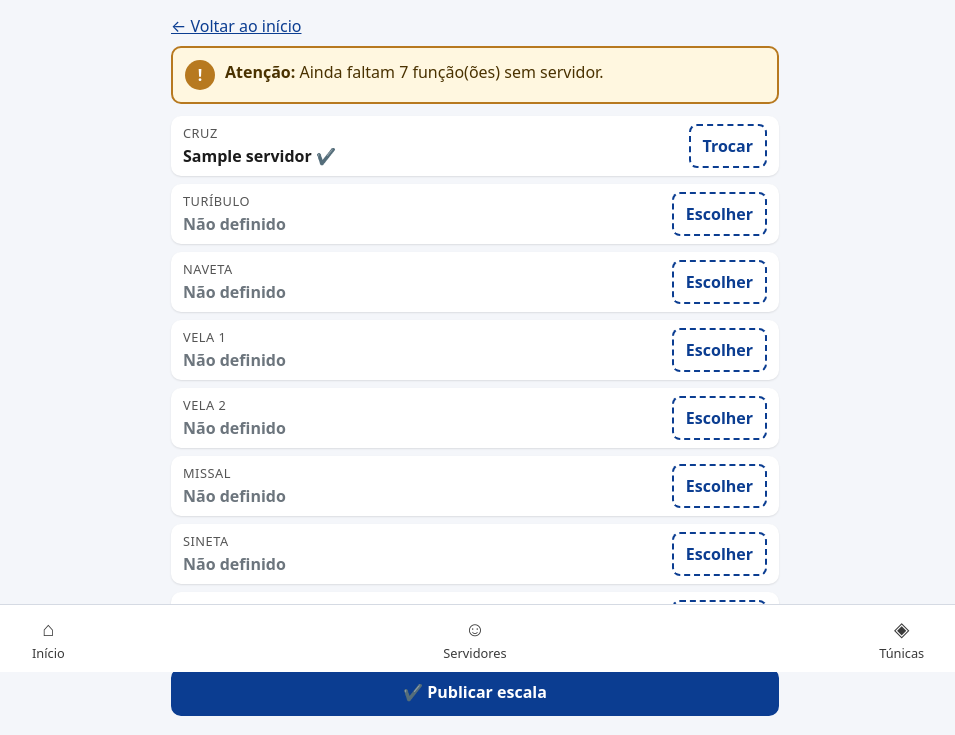
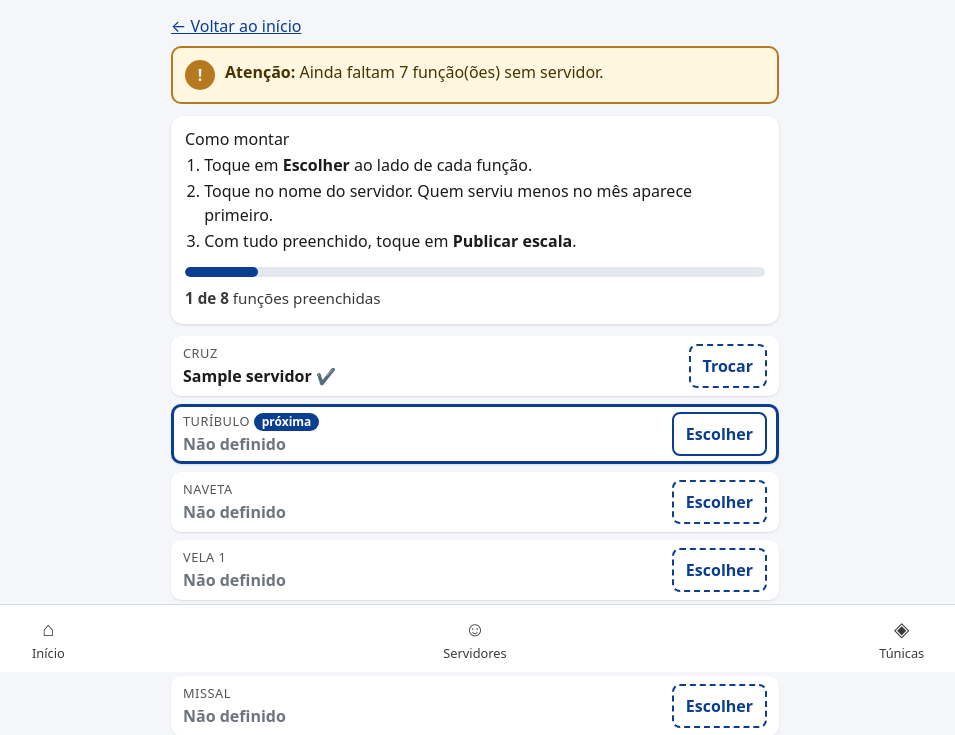
Before and after one commit to AndreLuiz223/altaris-gestao-coroinhas, a Django app: page /escalas/1/ in a window 1280 px wide. Shown: the part 128-863 px from the top of the page, without its empty margins (165-1120 px from the left). Run offline with Django 5.2, Linux system fonts and the light colour scheme; a user stored in the database is signed in; tables that the repository leaves empty hold one stand-in row (values such as "Sample post"); some libraries are stand-ins or nearby versions.

Commit message:
feat(escala): guia de montagem, progresso e botão Copiar escala
Validação 1: a coordenadora precisou observar a tela para achar as
opções. A montagem ganha passo a passo, contador 'X de 8 funções',
destaque da próxima função vazia e o cartão Reaproveitar escala anterior.

Co-Authored-By: Claude Opus 5.5 <noreply@anthropic.com>
Claude-Session: https://claude.ai/code/session_01LLbx1GgBMzm6VLLZdCmxvE

```diff
--- a/escala/templates/escala/montar.html
+++ b/escala/templates/escala/montar.html
@@ -4,6 +4,29 @@
 {% block content %}
 <a class="d-inline-block mb-2" href="{% url 'painel' %}">← Voltar ao início</a>
 {% for a in avisos %}<div class="alerta alerta-aviso" role="status"><span class="ic" aria-hidden="true">!</span><div><strong>Atenção:</strong> {{ a }}</div></div>{% endfor %}
+
+{% if sugestoes is None %}
+<section class="cartao guia" aria-labelledby="titulo-guia">
+  <h2 id="titulo-guia" class="h6 mb-1">Como montar</h2>
+  <ol class="passos">
+    <li>Toque em <strong>Escolher</strong> ao lado de cada função.</li>
+    <li>Toque no nome do servidor. Quem serviu menos no mês aparece primeiro.</li>
+    <li>Com tudo preenchido, toque em <strong>Publicar escala</strong>.</li>
+  </ol>
+  <progress class="barra-prog mb-1" value="{{ preenchidas }}" max="{{ total_funcoes }}" aria-label="Funções preenchidas">{{ preenchidas }} de {{ total_funcoes }}</progress>
+  <div class="meta"><strong>{{ preenchidas }} de {{ total_funcoes }}</strong> funções preenchidas</div>
+</section>
+{% if anterior %}
+<section class="cartao copiar" aria-labelledby="titulo-copiar">
+  <h2 id="titulo-copiar" class="h6 mb-1">Reaproveitar escala anterior</h2>
+  <p class="meta mb-2">{{ anterior.titulo }} – {{ anterior.data_hora_inicio|date:"D d/m • H\hi" }}. Copia só as funções vazias e respeita as regras de conflito.</p>
+  <form method="post" action="{% url 'copiar_escala' celebracao.pk %}">{% csrf_token %}
+    <input type="hidden" name="origem" value="{{ anterior.pk }}">
+    <button class="btn-alt btn-sec" type="submit">⟳ Copiar escala de {{ anterior.data_hora_inicio|date:"d/m" }}</button>
+  </form>
+</section>
+{% endif %}
+{% endif %}
 
 {% if sugestoes is not None %}
 <section class="cartao" aria-labelledby="titulo-escolha">
@@ -28,11 +51,11 @@
 {% endif %}
 
 {% for valor, rotulo, a in linhas %}
-<div class="funcao">
-  <div><div class="rot">{{ rotulo }}</div>
+<div class="funcao{% if valor == proxima %} funcao-proxima{% endif %}">
+  <div><div class="rot">{{ rotulo }}{% if valor == proxima %} <span class="selo-proxima">próxima</span>{% endif %}</div>
     {% if a %}<div class="nome">{{ a.servidor.nome }} <span class="text-success" aria-label="definido">✔</span></div>{% else %}<div class="nome text-secondary">Não definido</div>{% endif %}
   </div>
-  <a class="escolher" href="?funcao={{ valor }}" aria-label="{% if a %}Trocar{% else %}Escolher{% endif %} {{ rotulo }}">{% if a %}Trocar{% else %}Escolher{% endif %}</a>
+  <a class="escolher{% if valor == proxima %} escolher-solido{% endif %}" href="?funcao={{ valor }}" aria-label="{% if a %}Trocar{% else %}Escolher{% endif %} {{ rotulo }}">{% if a %}Trocar{% else %}Escolher{% endif %}</a>
 </div>
 {% endfor %}
 
--- a/escala/urls.py
+++ b/escala/urls.py
@@ -6,6 +6,7 @@ urlpatterns = [
     path("", views.painel, name="painel"),
     path("escalas/<int:pk>/", views.montar_escala, name="montar_escala"),
     path("escalas/<int:pk>/atribuir/", views.atribuir, name="atribuir"),
+    path("escalas/<int:pk>/copiar/", views.copiar, name="copiar_escala"),
     path("escalas/<int:pk>/remover/", views.remover, name="remover"),
     path("escalas/<int:pk>/publicar/", views.publicar, name="publicar"),
     path("escalas/<int:pk>/resultado/", views.resultado_escala, name="resultado_escala"),
--- a/escala/views.py
+++ b/escala/views.py
@@ -31,9 +31,16 @@ def montar_escala(request, pk):
     if funcao in Funcao.values:
         sugestoes = services.sugerir_servidores(celebracao, funcao)
         funcao_label = Funcao(funcao).label
+    linhas = services.linhas_da_escala(celebracao)
+    preenchidas = sum(1 for _, _, a in linhas if a)
+    proxima = next((valor for valor, _, a in linhas if not a), None)
     return render(request, "escala/montar.html", {
         "celebracao": celebracao,
-        "linhas": services.linhas_da_escala(celebracao),
+        "linhas": linhas,
+        "preenchidas": preenchidas,
+        "total_funcoes": len(linhas),
+        "proxima": proxima,
+        "anterior": services.escala_anterior(celebracao) if preenchidas < len(linhas) else None,
         "avisos": services.avisos_da_escala(celebracao),
         "funcao": funcao if funcao_label else None,
         "funcao_label": funcao_label,
@@ -57,6 +64,24 @@ def atribuir(request, pk):
         if funcao in Funcao.values:
             url += "?" + urlencode({"funcao": funcao})
         return redirect(url)
+    return redirect("montar_escala", pk=pk)
+
+
+@login_required
+@require_POST
+def copiar(request, pk):
+    """Ajuste da validação 1 – reaproveitar a escala anterior da mesma comunidade."""
+    celebracao = get_object_or_404(Celebracao, pk=pk)
+    origem = get_object_or_404(Celebracao, pk=request.POST.get("origem"))
+    try:
+        copiadas, avisos = services.copiar_escala(celebracao, origem, request.user)
+    except services.RegraEscalaError as erro:
+        messages.error(request, str(erro))
+        return redirect("montar_escala", pk=pk)
+    messages.success(request, f"{copiadas} função(ões) copiada(s) da escala de "
+                              f"{origem.data_hora_inicio:%d/%m}. Confira e ajuste se precisar.")
+    for aviso in avisos:
+        messages.warning(request, aviso)
     return redirect("montar_escala", pk=pk)
 
 
--- a/static/css/altaris.css
+++ b/static/css/altaris.css
@@ -56,6 +56,15 @@ label{font-weight:600}
 .barra-prog::-webkit-progress-value{background:var(--azul);border-radius:5px}
 .barra-prog::-moz-progress-bar{background:var(--azul)}
 
+/* Ajustes da validação 1: guia de montagem, próxima função e cópia de escala */
+.passos{padding-left:1.2rem;margin:4px 0 10px}
+.passos li{margin-bottom:2px}
+.funcao-proxima{outline:3px solid var(--azul);outline-offset:-3px}
+.selo-proxima{display:inline-block;background:var(--azul);color:#fff;border-radius:10px;padding:0 8px;font-size:.75rem;text-transform:none;letter-spacing:0;font-weight:700}
+.copiar{border-left:6px solid var(--verde)}
+html.alto-contraste .funcao-proxima{outline-color:#FFE600}
+html.alto-contraste .selo-proxima{background:#FFE600;color:#000}
+
 /* Acessibilidade: atalho, letra maior e alto contraste (RNF04 / ODS 16.7) */
 .pular{position:absolute;left:-999px;top:0;background:#000;color:#fff;padding:10px 14px;z-index:100;font-weight:700}
 .pular:focus{left:8px;top:8px}
```
Also changed, not shown: escala/tests/test_views.py (+19 -0 lines).
